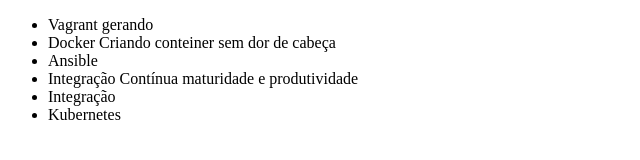
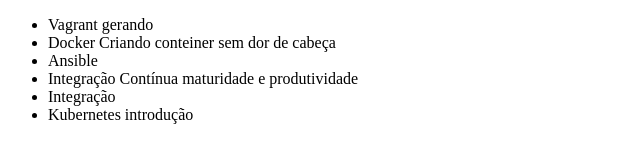
Before and after one commit to ELIAs10091996/estudantegit, a plain HTML site: page index.html in a window 1280 px wide. Shown: the full height of the page, 0-640 px from the left. Drawn offline with Linux system fonts and the light colour scheme.

Commit message:
nome de kubernetes alterado

```diff
--- a/index.html
+++ b/index.html
@@ -11,7 +11,7 @@
         <li>Ansible</li>
         <li>Integração Contínua maturidade e produtividade</li>
         <li>Integração</li>
-        <li>Kubernetes</li>
+        <li>Kubernetes introdução</li>
     </ul>
 </body>
 </html>
```
